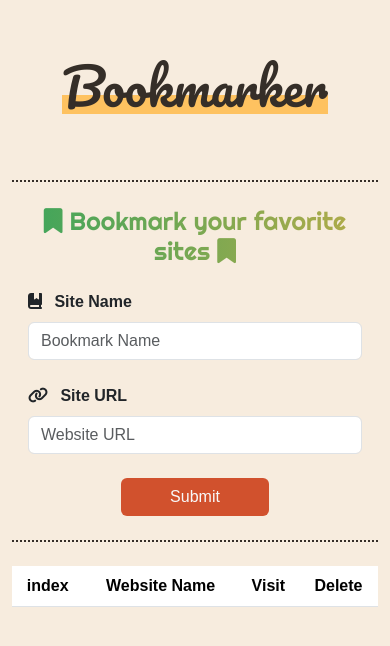
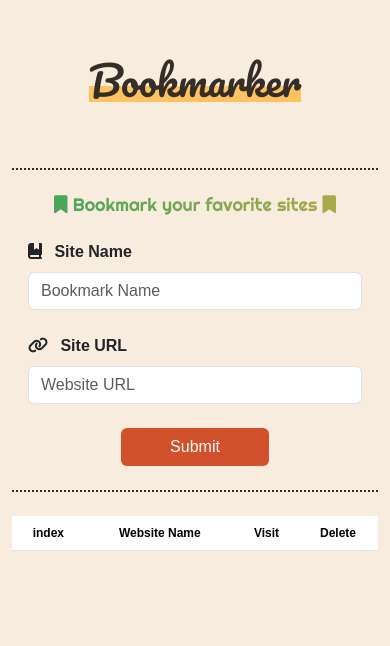
Before and after one commit to Rahma-Youssef/Bookmark, a plain HTML site: page index.html in a window 390 px wide. Drawn offline with Linux system fonts and the light colour scheme; some packages are replaced by stand-ins of ours; a script that the page names is missing; a web font is replaced by a local one.

Commit message:
edit design

```diff
--- a/Js/bookmark.js
+++ b/Js/bookmark.js
@@ -47,7 +47,7 @@ function validName() {
 
 function checkIsExisted() {
 
- var nameChange = bookmarkName.value.toLowerCase().trim();
+    var nameChange = bookmarkName.value.toLowerCase().trim();
     for (var i = 0; i < arrayofBookmark.length; i++) {
         if (nameChange === arrayofBookmark[i].name.toLowerCase()) {
 
@@ -91,7 +91,7 @@ function read() {
              <td>${i + 1}</td>
              <td>${arrayofBookmark[i].name}</td>
              <td><a href="${arrayofBookmark[i].url}" target="_blank"><button class="btn btn-visit"><i class="fa-solid fa-eye"></i> visit</button></a></td>
-             <td><button class="btn btn-danger" onclick="deleteBookmark(${i})"><i class="fa-solid fa-trash-can"></i> Delete</button></td>
+             <td ><button class="btn btn-danger delete-btn" onclick="deleteBookmark(${i})"><i class="fa-solid fa-trash-can"></i> Delete</button></td>
              </tr>
     `
     }
--- /dev/null
+++ b/css/media.css
@@ -0,0 +1,16 @@
+@media only screen and (max-width: 450px) {
+    .title {
+        font-size: 40px;
+    }
+    .sub-title {
+        font-size: 18px !important;
+    }
+    .btn-visit,
+    .delete-btn {
+        font-size: 10px;
+        padding: 5px 7px;
+    }
+    .table-title {
+        font-size: 12px;
+    }
+}
--- a/index.html
+++ b/index.html
@@ -20,12 +20,9 @@
     <link rel="preconnect" href="https://fonts.googleapis.com">
     <link rel="preconnect" href="https://fonts.gstatic.com" crossorigin>
     <link href="https://fonts.googleapis.com/css2?family=Pacifico&display=swap" rel="stylesheet">
-    <link href="https://fonts.googleapis.com/css2?family=PT+Sans+Caption:wght@400;700&family=Righteous&display=swap"
-        rel="stylesheet">
+    <link href="https://fonts.googleapis.com/css2?family=PT+Sans+Caption:wght@400;700&family=Righteous&display=swap" rel="stylesheet">
     <link href="https://fonts.googleapis.com/css2?family=Righteous&display=swap" rel="stylesheet">
-    <link
-        href="https://fonts.googleapis.com/css2?family=Bree+Serif&family=PT+Sans+Caption:wght@400;700&family=Righteous&display=swap"
-        rel="stylesheet">
+    <link href="https://fonts.googleapis.com/css2?family=Bree+Serif&family=PT+Sans+Caption:wght@400;700&family=Righteous&display=swap" rel="stylesheet">
 
 
     <!---------- Css File ---------->
@@ -37,18 +34,19 @@
     <link href="
 https://cdn.jsdelivr.net/npm/sweetalert2@11.22.0/dist/sweetalert2.min.css
 " rel="stylesheet">
+
+    <link rel="stylesheet" href="./css/media.css">
 </head>
 
 <body>
     <section class=" d-flex flex-column justify-content-center  ">
         <div id="overlay" class="overlay d-none"></div>
         <div class="container mt-5 d-flex flex-column justify-content-center align-items-center ">
-            <h1 class=" position-relative py-2 ">Bookmarker</h1>
+            <h1 class=" position-relative py-2 title">Bookmarker</h1>
 
             <div class="bookmark-content py-4 px-3 mt-5  ">
-                <h2 class="text-center ">
-                    <i class="fa-solid fa-bookmark "></i>
-                    Bookmark your favorite sites
+                <h2 class="text-center sub-title">
+                    <i class="fa-solid fa-bookmark "></i> Bookmark your favorite sites
                     <i class="fa-solid fa-bookmark "></i>
                 </h2>
 
@@ -72,7 +70,7 @@ https://cdn.jsdelivr.net/npm/sweetalert2@11.22.0/dist/sweetalert2.min.css
 
 
 
-            <div class="position-absolute  p-3" >
+            <div class="position-absolute  p-3">
                 <div class="error-alert rounded-3 d-none bg-white p-4  " id="vaildtext">
 
                     <div class="d-flex justify-content-between align-items-center">
@@ -87,15 +85,10 @@ https://cdn.jsdelivr.net/npm/sweetalert2@11.22.0/dist/sweetalert2.min.css
                     <div class="pt-4">
                         <h5 class="lh-base">Site Name or Url is not valid, Please follow the rules below :</h5>
                         <div class="px-3 pt-2">
-                            <p> <i class="fa-solid fa-circle-exclamation text-danger me-1"></i> Site name must contain
-                                at
-                                least 3 characters</p>
-                            <p> <i class="fa-solid fa-circle-exclamation text-danger  me-1"></i> Site URL must be a
-                                valid
-                                one
+                            <p> <i class="fa-solid fa-circle-exclamation text-danger me-1"></i> Site name must contain at least 3 characters</p>
+                            <p> <i class="fa-solid fa-circle-exclamation text-danger  me-1"></i> Site URL must be a valid one
                             </p>
-                            <p> <i class="fa-solid fa-circle-exclamation text-danger  me-1"></i> URL must start with
-                                https://
+                            <p> <i class="fa-solid fa-circle-exclamation text-danger  me-1"></i> URL must start with https://
                             </p>
                         </div>
                     </div>
@@ -128,7 +121,7 @@ https://cdn.jsdelivr.net/npm/sweetalert2@11.22.0/dist/sweetalert2.min.css
             <div class="w-100 text-center py-4">
                 <table class="table ">
                     <thead>
-                        <tr>
+                        <tr class="table-title">
                             <th>index</th>
                             <th>Website Name</th>
                             <th>Visit</th>
@@ -136,15 +129,6 @@ https://cdn.jsdelivr.net/npm/sweetalert2@11.22.0/dist/sweetalert2.min.css
                         </tr>
                     </thead>
                     <tbody id="tableBody">
-                        <!-- <tr>
-                            <td>1</td>
-                            <td>Book</td>
-                            <td><a href="" target="_blank"><button class="btn btn-visit"><i class="fa-solid fa-eye"></i> view</button></a>
-                            </td>
-                            <td></td>
-
-
-                        </tr> -->
 
                     </tbody>
                 </table>
```
